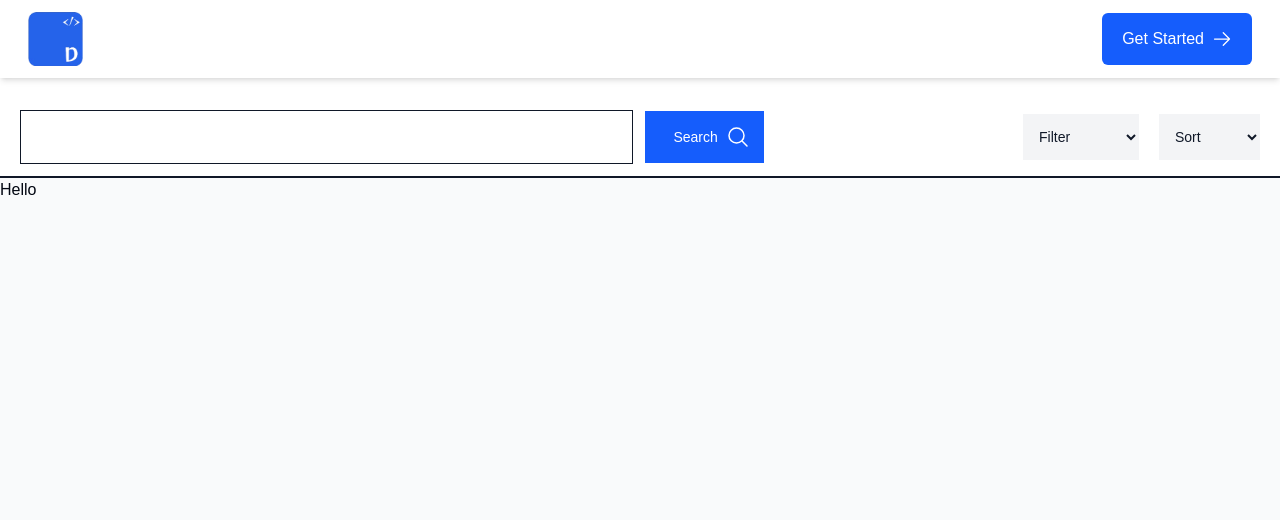
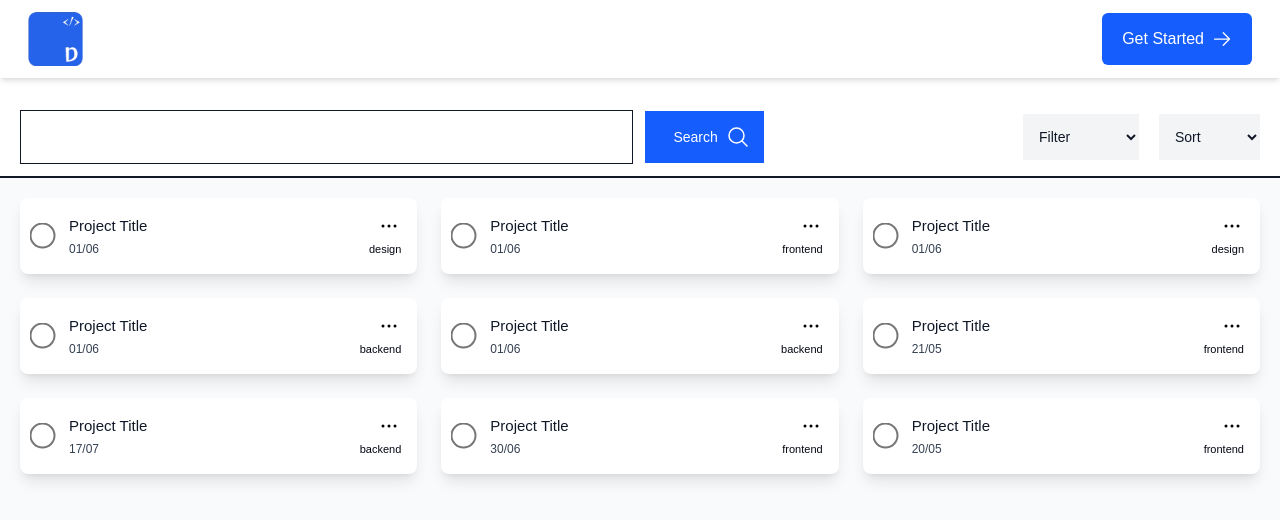
Before and after one commit to Jaycode01/DevCollab, a Next.js app: page /tasks in a window 1280 px wide. Shown: the top 520 px of the page. Built offline with nearby package versions, Linux system fonts and the light colour scheme; no server answers; a web font is replaced by a local one.

Commit message:
Add task display with details and action menu in Tasks component

```diff
--- a/src/app/projects/page.tsx
+++ b/src/app/projects/page.tsx
@@ -93,9 +93,22 @@ export default function Projects() {
                   </Link>
                 </div>
               </div>
-              <button type="button" className="">
-                <Image src={Dots} alt="project action icon" />
-              </button>
+              <div className="relative">
+                <button type="button" className="">
+                  <Image src={Dots} alt="project action icon" />
+                </button>
+                <ul className="absolute bg-white right-0 shadow-xl rounded-md border border-gray-500 py-2.5 px-5 w-64 text-sm">
+                  <li className="hover:border-b w-fit border-gray-700">
+                    <a href="">view details</a>
+                  </li>
+                  <li className="hover:border-b w-fit border-gray-700">
+                    <a href="">edit</a>
+                  </li>
+                  <li className="text-red-600 hover:border-b  w-fit border-red-600">
+                    <a href="">delete</a>
+                  </li>
+                </ul>
+              </div>
             </div>
             <div className="flex relative">
               <Image
--- a/src/app/tasks/page.tsx
+++ b/src/app/tasks/page.tsx
@@ -1,5 +1,7 @@
 import Image from "next/image";
 import SearchIcon from "../../../public/search.svg";
+import Dots from "../../../public/dots.svg";
+import { taskCards } from "@/lib/tasks";
 
 export default function Tasks() {
   return (
@@ -44,7 +46,37 @@ export default function Tasks() {
           </select>
         </div>
       </div>
-      Hello
+      <div className="mt-5 grid grid-cols-1 sm:grid-cols-2 lg:grid-cols-3 gap-6 px-5">
+        {taskCards.map((taskCard) => (
+          <div
+            key={taskCard.id}
+            className="bg-white flex flex-row items-center p-4 gap-5 rounded-md shadow-lg cursor-pointer hover:scale-102 transition-all duration-300 ease-in-out"
+          >
+            <input
+              type="radio"
+              name=""
+              id=""
+              className="scale-200 accent-blue-600"
+            />
+            <div className="flex flex-col gap-0.5 w-full">
+              <p className="flex flex-row items-center justify-between">
+                <span className="text-[15px] text-gray-900">
+                  {taskCard.name}
+                </span>
+                <button type="button" className="">
+                  <Image src={Dots} alt="dots" />
+                </button>
+              </p>
+              <p className="flex justify-between items-center w-full">
+                <span className="text-[12px] text-gray-700">
+                  {taskCard.date}
+                </span>
+                <span className="text-[11px]">{taskCard.tag}</span>
+              </p>
+            </div>
+          </div>
+        ))}
+      </div>
     </div>
   );
 }
```
